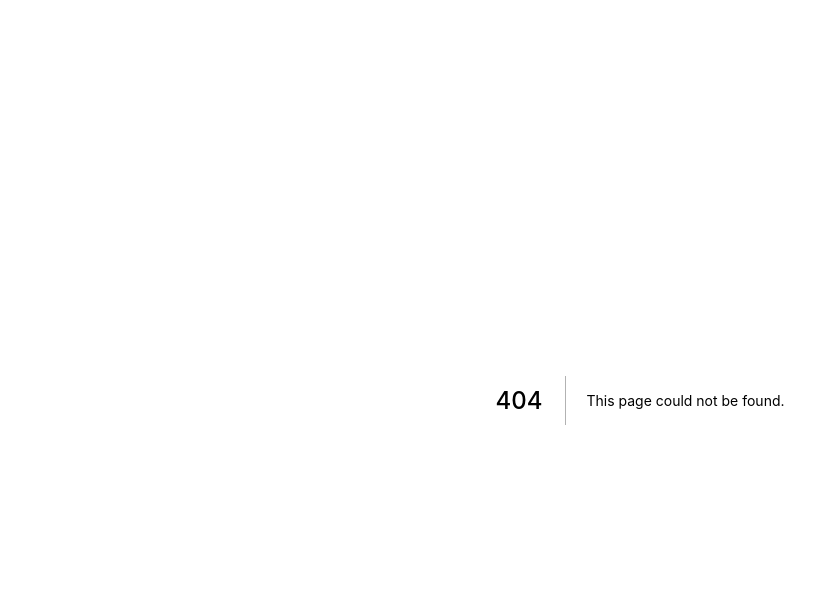
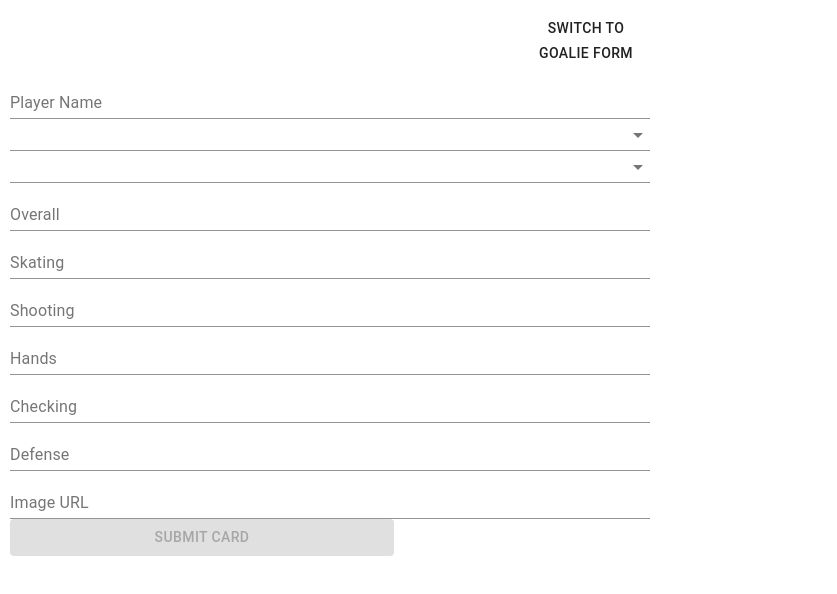
Before and after one commit to GuthrieW/shl-trading-cards, a Next.js app: page /Dashboard/SubmitCards in a window 1280 px wide. Before the commit this address had no page. Shown: the top 594 px of the page, without its empty margins (0-837 px from the left). Built offline with nearby package versions, Linux system fonts and the light colour scheme.

Commit message:
Added file back

```diff
--- /dev/null
+++ b/pages/Dashboard/SubmitCards/index.tsx
@@ -0,0 +1,26 @@
+import React, { useState } from 'react'
+import SkaterForm from './SkaterForm'
+import GoalieForm from './GoalieForm'
+
+const SubmitCards = () => {
+  const [isSkater, setIsSkater] = useState(true)
+
+  return (
+    <div
+      style={{
+        margin: '10px',
+        alignItems: 'center',
+        position: 'static',
+        width: '50%',
+      }}
+    >
+      {isSkater ? (
+        <SkaterForm setIsSkater={setIsSkater} />
+      ) : (
+        <GoalieForm setIsSkater={setIsSkater} />
+      )}
+    </div>
+  )
+}
+
+export default SubmitCards
```
